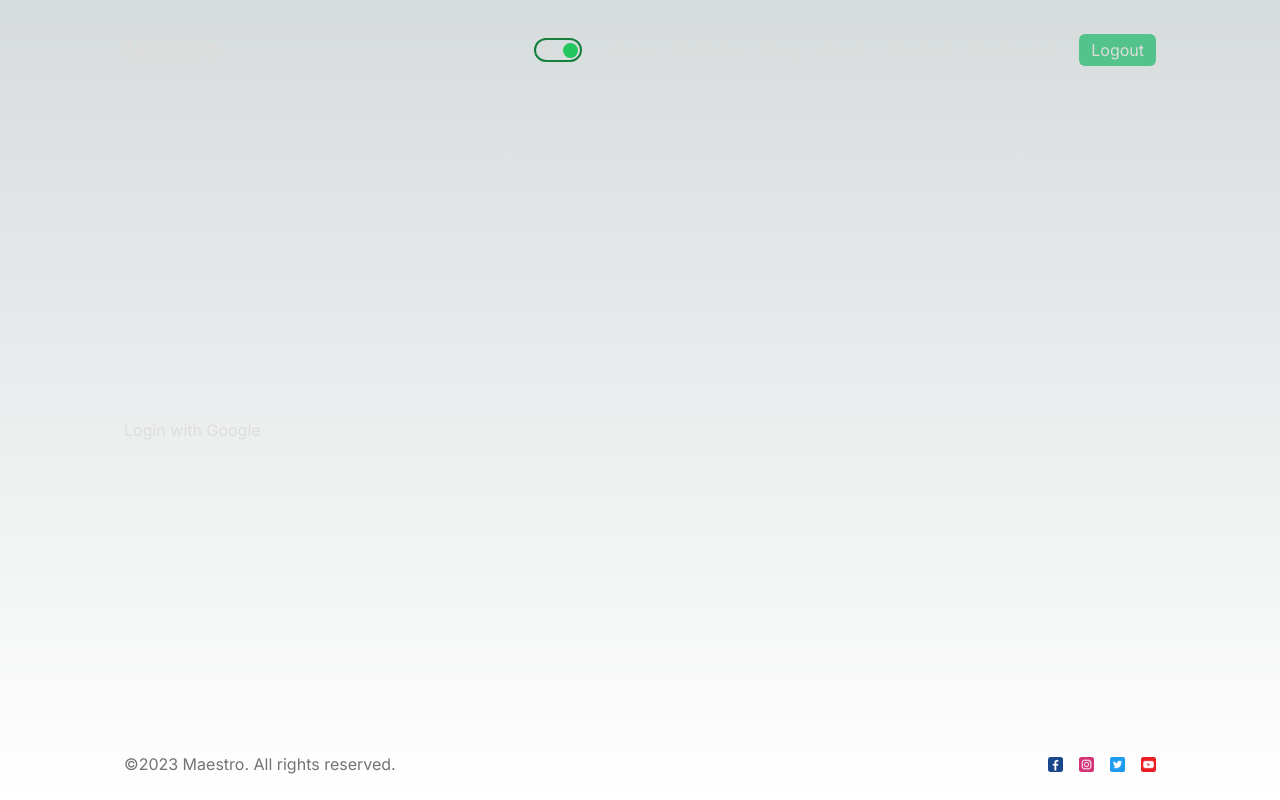
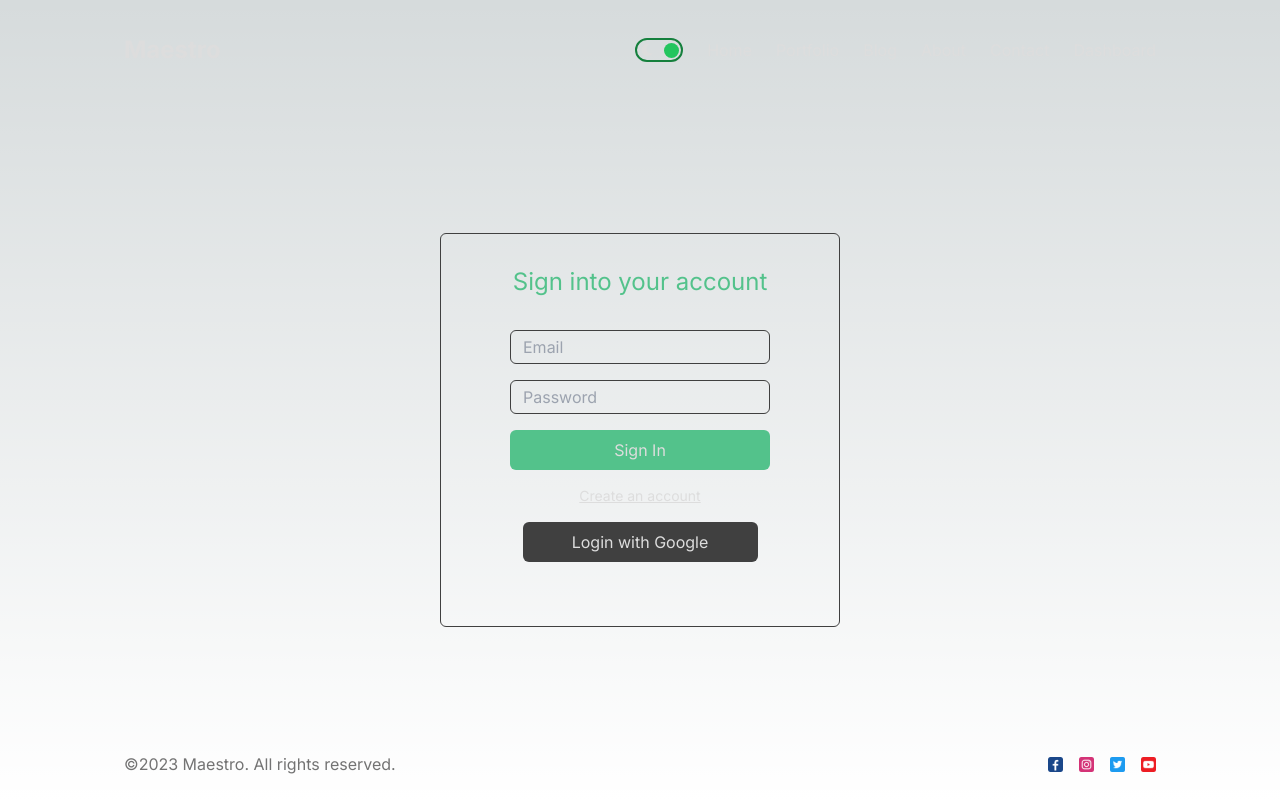
Before and after one commit to JerryDoran/next13-dev-agency, a Next.js app: page /dashboard/login in a window 1280 px wide. Built offline with nearby package versions, Linux system fonts and the light colour scheme; no server answers.

Commit message:
added route protection

```diff
--- a/app/api/auth/[...nextauth]/route.js
+++ b/app/api/auth/[...nextauth]/route.js
@@ -1,5 +1,9 @@
 import NextAuth from 'next-auth';
 import GoogleProvider from 'next-auth/providers/google';
+import CredentialsProvider from 'next-auth/providers/credentials';
+import dbConnect from '@/utils/connectDb';
+import User from '@/models/UserModel';
+import bcrypt from 'bcryptjs';
 
 const handler = NextAuth({
   providers: [
@@ -7,8 +11,39 @@ const handler = NextAuth({
       clientId: process.env.GOOGLE_CLIENT_ID,
       clientSecret: process.env.GOOGLE_CLIENT_SECRET,
     }),
-    // ...add more providers here
+    CredentialsProvider({
+      id: 'credentials',
+      name: 'Credentials',
+      async authorize(credentials) {
+        await dbConnect();
+
+        try {
+          const user = await User.findOne({ email: credentials.email });
+
+          if (user) {
+            // check passwords match
+            const isPasswordCorrect = await bcrypt.compare(
+              credentials.password,
+              user.password
+            );
+
+            if (isPasswordCorrect) {
+              return user;
+            } else {
+              throw new Error('Wrong credentials');
+            }
+          } else {
+            throw new Error('User not found!');
+          }
+        } catch (error) {
+          throw new Error(error);
+        }
+      },
+    }),
   ],
+  pages: {
+    error: '/dashboard/login',
+  },
 });
 
-export { handler as GET, handler as POST }
+export { handler as GET, handler as POST };
--- /dev/null
+++ b/app/api/auth/register/route.js
@@ -0,0 +1,25 @@
+import dbConnect from '@/utils/connectDb';
+import { NextResponse } from 'next/server';
+import bcrypt from 'bcryptjs';
+import User from '@/models/UserModel';
+
+export async function POST(request) {
+  const { name, email, password } = await request.json();
+
+  await dbConnect();
+
+  const hashedPassword = await bcrypt.hash(password, 10);
+
+  const newUser = new User({
+    name,
+    email,
+    password: hashedPassword,
+  });
+
+  try {
+    await newUser.save();
+    return new NextResponse('User has been created', { status: 201 });
+  } catch (error) {
+    return new NextResponse(error.message, { status: 500 });
+  }
+}
--- a/app/dashboard/(auth)/login/page.js
+++ b/app/dashboard/(auth)/login/page.js
@@ -1,11 +1,65 @@
 'use client';
 
-import { signIn } from 'next-auth/react';
+import { signIn, useSession } from 'next-auth/react';
+import Link from 'next/link';
+import { useRouter } from 'next/navigation';
 
 export default function LoginPage() {
+  const router = useRouter();
+
+  const session = useSession();
+
+  if (session.status === 'loading') {
+    return <p>Loading...</p>;
+  }
+
+  if (session.status === 'authenticated') {
+    router?.push('/dashboard');
+  }
+  async function handleSubmit(e) {
+    e.preventDefault();
+
+    const email = e.target[0].value;
+    const password = e.target[1].value;
+
+    signIn('credentials', { email, password });
+  }
+
   return (
-    <div>
-      <button onClick={() => signIn('google')}>Login with Google</button>
+    <div className='flex items-center justify-center flex-col gap-4 border border-neutral-700 rounded-md p-[4rem] w-[400px] mx-auto'>
+      <h1 className='text-[#53c28b] text-left text-2xl -mt-8 mb-4'>
+        Sign into your account
+      </h1>
+      <form className='flex flex-col  gap-4' onSubmit={handleSubmit}>
+        <input
+          className='py-1 px-3 bg-transparent border border-neutral-700 rounded-md'
+          type='email'
+          placeholder='Email'
+          required
+        />
+        <input
+          className='py-1 px-3 bg-transparent border border-neutral-700 rounded-md'
+          type='password'
+          placeholder='Password'
+          required
+        />
+        <button className='bg-[#53c28b] py-2 rounded-md transition duration-300 hover:bg-[#44a072] active:bg-[#53c28b]'>
+          Sign In
+        </button>
+      </form>
+      {/* {error && <p>Something went wrong!</p>} */}
+      <Link
+        href='/dashboard/register'
+        className='text-sm hover:text-blue-500 underline'
+      >
+        Create an account
+      </Link>
+      <button
+        className='bg-neutral-700 py-2 px-4 rounded-md w-[235px] transition duration-300 hover:bg-neutral-800 active:bg-neutral-700'
+        onClick={() => signIn('google')}
+      >
+        Login with Google
+      </button>
     </div>
   );
 }
--- a/app/dashboard/(auth)/register/page.js
+++ b/app/dashboard/(auth)/register/page.js
@@ -1,28 +1,56 @@
 'use client';
 
 import Link from 'next/link';
+import { useRouter } from 'next/navigation';
+import { useState } from 'react';
 
 export default function RegisterPage() {
+  const [error, setError] = useState(false);
+  const router = useRouter();
+
+  async function handleSubmit(e) {
+    e.preventDefault();
+
+    const name = e.target[0].value;
+    const email = e.target[1].value;
+    const password = e.target[2].value;
+
+    try {
+      const res = await fetch('/api/auth/register', {
+        method: 'POST',
+        headers: {
+          'Content-Type': 'application/json',
+        },
+        body: JSON.stringify({ name, email, password }),
+      });
+      res.status === 201 &&
+        router.push('/dashboard/login?success=Account has been created');
+    } catch (error) {
+      console.log(error);
+      setError(true);
+    }
+  }
+
   return (
     <div className='flex items-center justify-center flex-col gap-4 border border-neutral-700 rounded-md p-[4rem] w-[400px] mx-auto'>
       <h1 className='text-[#53c28b] text-left text-2xl -mt-8 mb-4'>
         Create your account
       </h1>
-      <form className='flex flex-col  gap-4 '>
+      <form className='flex flex-col  gap-4' onSubmit={handleSubmit}>
         <input
-          className='py-1 px-3 bg-transparent border border-neutral-700 rounded-md text-lg'
+          className='py-1 px-3 bg-transparent border border-neutral-700 rounded-md'
           type='text'
           placeholder='Username'
           required
         />
         <input
-          className='py-1 px-3 bg-transparent border border-neutral-700 rounded-md text-lg'
+          className='py-1 px-3 bg-transparent border border-neutral-700 rounded-md'
           type='email'
           placeholder='Email'
           required
         />
         <input
-          className='py-1 px-3 bg-transparent border border-neutral-700 rounded-md text-lg'
+          className='py-1 px-3 bg-transparent border border-neutral-700 rounded-md'
           type='password'
           placeholder='Password'
           required
@@ -31,6 +59,7 @@ export default function RegisterPage() {
           Register
         </button>
       </form>
+      {error && <p>Something went wrong!</p>}
       <Link
         href='/dashboard/login'
         className='text-sm hover:text-blue-500 underline'
--- a/app/dashboard/page.js
+++ b/app/dashboard/page.js
@@ -1,6 +1,7 @@
 'use client';
 
 import { useSession } from 'next-auth/react';
+import { useRouter } from 'next/navigation';
 import { useEffect, useState } from 'react';
 import useSWR from 'swr';
 
@@ -30,14 +31,28 @@ export default function DashboardPage() {
 
   const session = useSession();
 
-  function fetcher(...args) {
-    return fetch(...args).then((res) => res.json());
+  const router = useRouter();
+
+  // function fetcher(...args) {
+  //   return fetch(...args).then((res) => res.json());
+  // }
+
+  // const { data, error, isLoading } = useSWR(
+  //   'https://jsonplaceholder.typicode.com/posts',
+  //   fetcher
+  // );
+
+  if (session.status === 'loading') {
+    return <p>Loading...</p>;
   }
 
-  const { data, error, isLoading } = useSWR(
-    'https://jsonplaceholder.typicode.com/posts',
-    fetcher
-  );
+  if (session.status === 'unauthenticated') {
+    router?.push('/dashboard/login');
+  }
 
-  return <div>DashboardPage</div>;
+  if (session.status === 'authenticated') {
+    return <div>DashboardPage</div>;
+  }
+
+  console.log(session);
 }
--- a/components/navbar/Navbar.js
+++ b/components/navbar/Navbar.js
@@ -3,8 +3,10 @@
 import Link from 'next/link';
 import { links } from './linksData';
 import DarkModeToggle from '../DarkModeToggle';
+import { signOut, useSession } from 'next-auth/react';
 
 export default function Navbar() {
+  const session = useSession();
   return (
     <div className='h-[100px] flex justify-between items-center'>
       <Link className='font-bold text-2xl' href='/'>
@@ -21,12 +23,14 @@ export default function Navbar() {
             {link.title}
           </Link>
         ))}
-        <button
-          className='py-1 px-3 border-none bg-[#54c38b] rounded-md cursor-pointer transition-colors duration-200 hover:bg-[#429b6e]'
-          onClick={() => alert('logged out')}
-        >
-          Logout
-        </button>
+        {session.status === 'authenticated' && (
+          <button
+            className='py-1 px-3 border-none bg-[#54c38b] rounded-md cursor-pointer transition-colors duration-200 hover:bg-[#429b6e]'
+            onClick={signOut}
+          >
+            Logout
+          </button>
+        )}
       </nav>
     </div>
   );
--- a/models/UserModel.js
+++ b/models/UserModel.js
@@ -18,7 +18,7 @@ const userSchema = new Schema(
       type: String,
       required: [true, 'Please enter a password'],
       minLength: [6, 'Your password must be at least 6 characters'],
-      select: false, // this will make sure that when we get a user response back that the password will not be included
+      // select: false, // this will make sure that when we get a user response back that the password will not be included
     },
   },
   { timestamps: true }
--- a/package.json
+++ b/package.json
@@ -10,6 +10,7 @@
   },
   "dependencies": {
     "autoprefixer": "10.4.14",
+    "bcryptjs": "^2.4.3",
     "eslint": "8.43.0",
     "eslint-config-next": "13.4.6",
     "mongoose": "^6.11.1",
--- a/utils/connectDb.js
+++ b/utils/connectDb.js
@@ -3,6 +3,7 @@ import mongoose from 'mongoose';
 async function dbConnect() {
   try {
     await mongoose.connect(process.env.DATABASE_URI);
+    mongoose.set('strictQuery', false);
   } catch (error) {
     throw new Error('Connection to the database failed.');
   }
```
Also changed, not shown: 1 other file (tests, documents, lock files or other folders).
